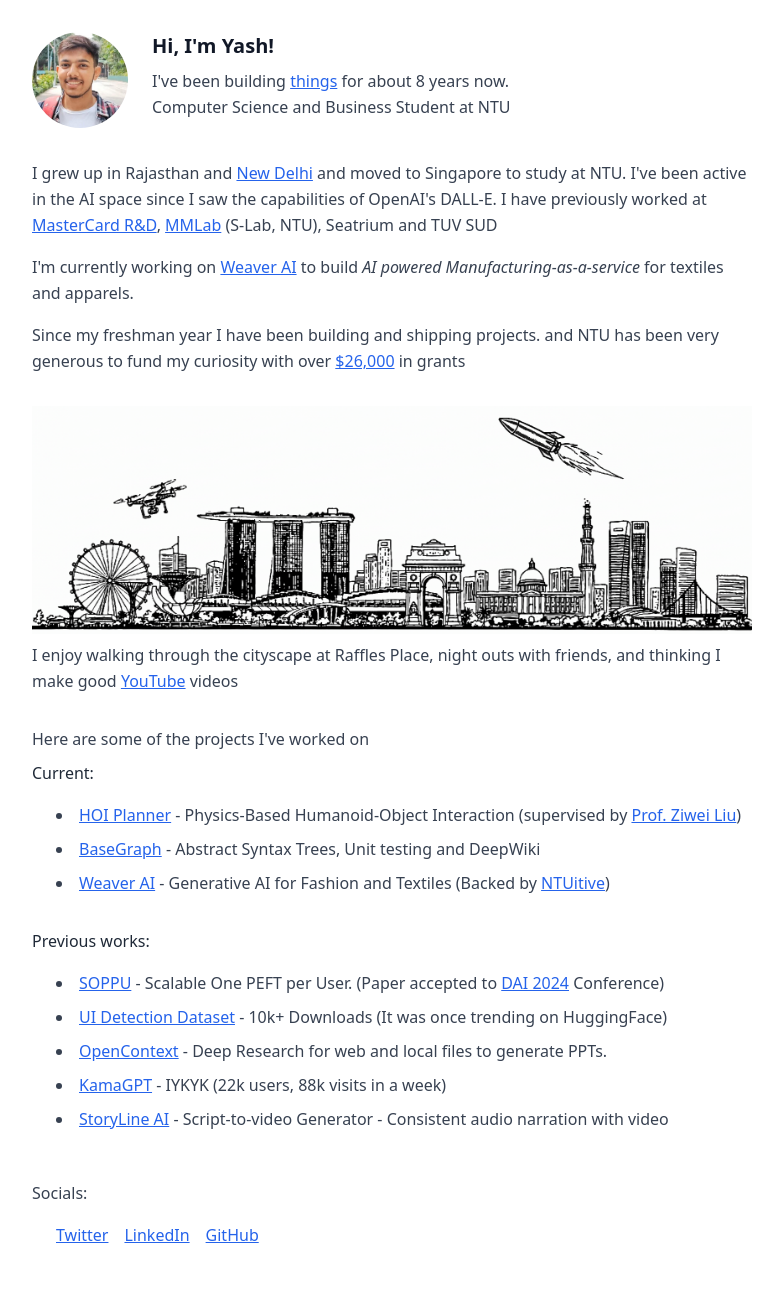
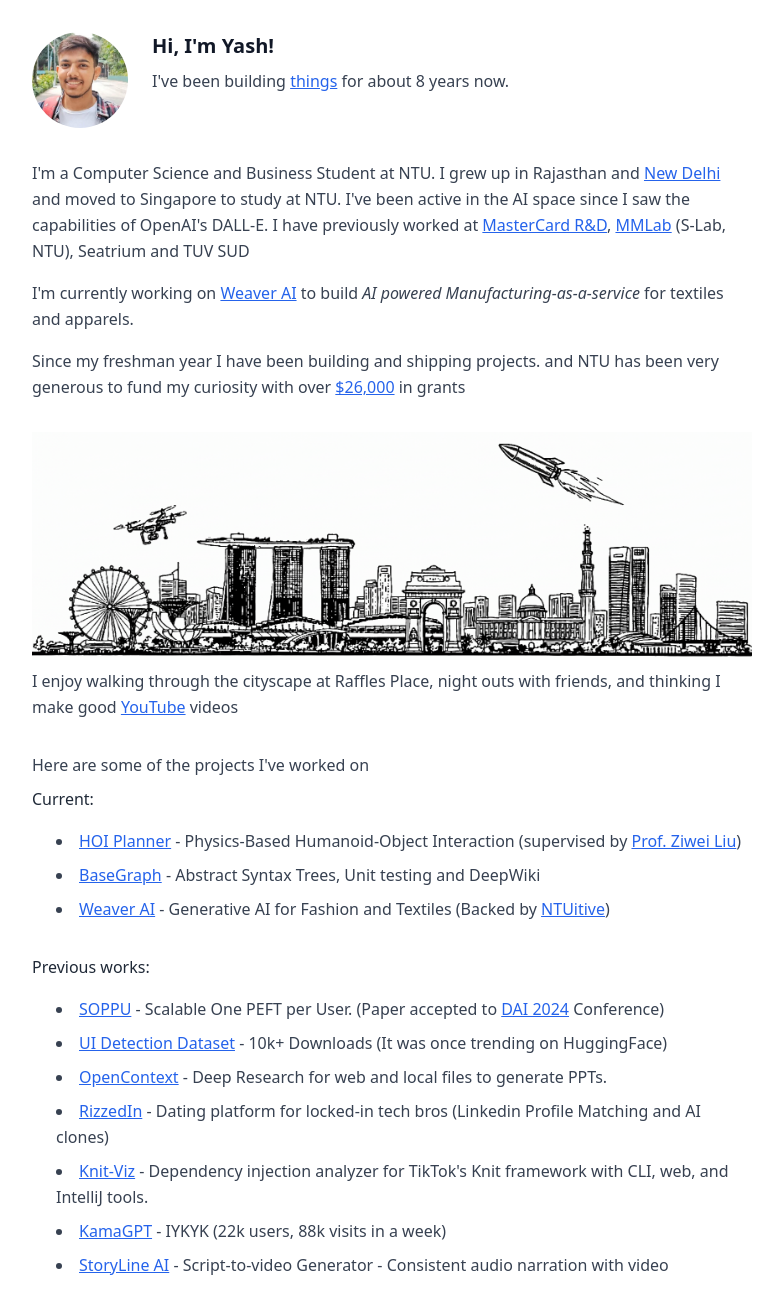
Before and after one commit to YashJain14/yashjain14.github.io, a plain HTML site: page index.html in a window 1280 px wide. Shown: the top 1300 px of the page, without its empty margins (248-1031 px from the left). Drawn offline with nearby package versions, Linux system fonts and the light colour scheme.

Commit message:
Update index.html

```diff
--- a/index.html
+++ b/index.html
@@ -22,9 +22,7 @@
                 <p class="text-gray-700">
                     I've been building <a href="#projects" class="text-blue-600 underline cursor-pointer">things</a> for about 8 years now.
                 </p>
-                <p class="text-gray-700 ">
-                    Computer Science and Business Student at NTU
-                </p>
+
             </div>
         </div>
 
@@ -38,7 +36,7 @@
             </div> -->
 
             <p class="text-gray-700">
-                I grew up in Rajasthan and <a href="https://dpsrkp.net/" class="text-blue-600 underline" target="_blank">New Delhi</a> and moved to Singapore to study at NTU. I've been active in the AI space since I saw the capabilities of OpenAI's DALL-E. I have previously worked at <a href="https://www.mastercard.com/us/en/innovation/explore-with-us/research-development.html" class="text-blue-600 underline" target="_blank">MasterCard R&D</a>, <a href="https://www.mmlab-ntu.com/" class="text-blue-600 underline" target="_blank">MMLab</a> (S-Lab, NTU), Seatrium and TUV SUD
+                I'm a Computer Science and Business Student at <a href="https://www.ntu.edu.sg/">NTU</a>. I grew up in Rajasthan and <a href="https://dpsrkp.net/" class="text-blue-600 underline" target="_blank">New Delhi</a> and moved to Singapore to study at NTU. I've been active in the AI space since I saw the capabilities of OpenAI's DALL-E. I have previously worked at <a href="https://www.mastercard.com/us/en/innovation/explore-with-us/research-development.html" class="text-blue-600 underline" target="_blank">MasterCard R&D</a>, <a href="https://www.mmlab-ntu.com/" class="text-blue-600 underline" target="_blank">MMLab</a> (S-Lab, NTU), Seatrium and TUV SUD
             </p>
             <p class="text-gray-700">
                 I'm currently working on <a href="https://weaverai.in" class="text-blue-600 underline" target="_blank">Weaver AI</a> to build <i>AI powered Manufacturing-as-a-service</i> for textiles and apparels.
@@ -96,10 +94,14 @@
                     <a href="https://github.com/YashJain14/OpenContext" class="text-blue-600 underline" target="_blank">OpenContext</a> -
                     Deep Research for web and local files to generate PPTs.
                 </li>
-                <!-- <li class="text-gray-700">
-                    <a href="https://github.com/YashJain14/factx" class="text-blue-600 underline" target="_blank">FactX</a> -
-                    CLIP encoder for Tweets - converts Image and Text Pair in tweets to vector embeddings
-                </li> -->
+                <li class="text-gray-700">
+                    <a href="https://rizzedin.com" class="text-blue-600 underline" target="_blank">RizzedIn</a> -
+                    Dating platform for locked-in tech bros (Linkedin Profile Matching and AI clones)
+                </li>
+                <li class="text-gray-700">
+                    <a href="https://github.com/YashJain14/Knit_Dependency_Injection_visualiser" class="text-blue-600 underline" target="_blank">Knit-Viz</a> -
+                    Dependency injection analyzer for TikTok's Knit framework with CLI, web, and IntelliJ tools.
+                </li>
 
                 <li class="text-gray-700">
                     <a href="https://www.kamagpt.in/" class="text-blue-600 underline" target="_blank">KamaGPT</a> -
```
